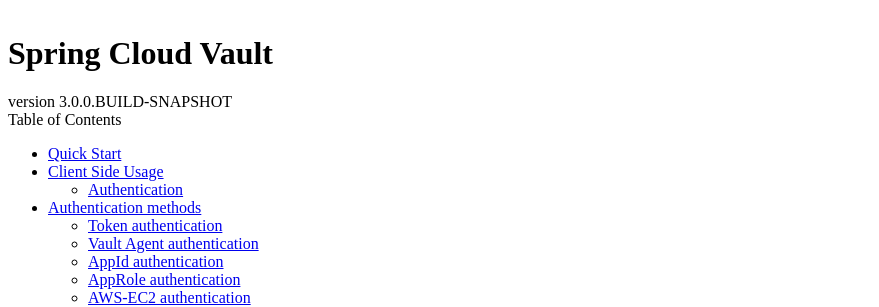
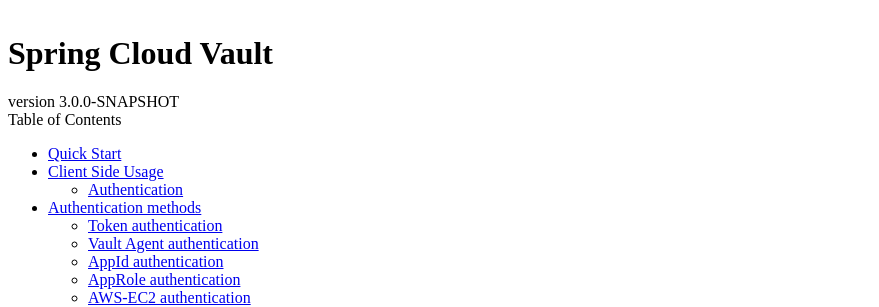
Before and after one commit to spring-cloud/spring-cloud-vault, a Jekyll site: the page reference/html/index.html, which Jekyll copies as it is, in a window 1280 px wide and 900 px high. Shown: the part 249-556 px from the top of the window, without its empty margins (0-879 px from the left). Built offline with Jekyll 4.4.1, drawn with Linux system fonts in a browser that asks for light colours; some of the changed text lies outside the part shown.

Commit message:
Sync docs from master to gh-pages

```diff
--- a/reference/html/README.html
+++ b/reference/html/README.html
@@ -432,7 +432,7 @@
     &lt;dependency&gt;
         &lt;groupId&gt;org.springframework.cloud&lt;/groupId&gt;
         &lt;artifactId&gt;spring-cloud-starter-vault-config&lt;/artifactId&gt;
-        &lt;version&gt;3.0.0.BUILD-SNAPSHOT&lt;/version&gt;
+        &lt;version&gt;3.0.0-SNAPSHOT&lt;/version&gt;
     &lt;/dependency&gt;
     &lt;dependency&gt;
         &lt;groupId&gt;org.springframework.boot&lt;/groupId&gt;
--- a/reference/html/index.html
+++ b/reference/html/index.html
@@ -113,7 +113,7 @@
 <div id="header">
 <h1>Spring Cloud Vault</h1>
 <div class="details">
-<span id="revnumber">version 3.0.0.BUILD-SNAPSHOT</span>
+<span id="revnumber">version 3.0.0-SNAPSHOT</span>
 </div>
 <div id="toc" class="toc2">
 <div id="toctitle">Table of Contents</div>
@@ -427,7 +427,7 @@
     &lt;dependency&gt;
         &lt;groupId&gt;org.springframework.cloud&lt;/groupId&gt;
         &lt;artifactId&gt;spring-cloud-starter-vault-config&lt;/artifactId&gt;
-        &lt;version&gt;3.0.0.BUILD-SNAPSHOT&lt;/version&gt;
+        &lt;version&gt;3.0.0-SNAPSHOT&lt;/version&gt;
     &lt;/dependency&gt;
     &lt;dependency&gt;
         &lt;groupId&gt;org.springframework.boot&lt;/groupId&gt;
@@ -1938,7 +1938,7 @@
     &lt;dependency&gt;
         &lt;groupId&gt;org.springframework.cloud&lt;/groupId&gt;
         &lt;artifactId&gt;spring-cloud-vault-config-consul&lt;/artifactId&gt;
-        &lt;version&gt;3.0.0.BUILD-SNAPSHOT&lt;/version&gt;
+        &lt;version&gt;3.0.0-SNAPSHOT&lt;/version&gt;
     &lt;/dependency&gt;
 &lt;/dependencies&gt;</code></pre>
 </div>
@@ -2006,7 +2006,7 @@
     &lt;dependency&gt;
         &lt;groupId&gt;org.springframework.cloud&lt;/groupId&gt;
         &lt;artifactId&gt;spring-cloud-vault-config-rabbitmq&lt;/artifactId&gt;
-        &lt;version&gt;3.0.0.BUILD-SNAPSHOT&lt;/version&gt;
+        &lt;version&gt;3.0.0-SNAPSHOT&lt;/version&gt;
     &lt;/dependency&gt;
 &lt;/dependencies&gt;</code></pre>
 </div>
@@ -2079,7 +2079,7 @@
     &lt;dependency&gt;
         &lt;groupId&gt;org.springframework.cloud&lt;/groupId&gt;
         &lt;artifactId&gt;spring-cloud-vault-config-aws&lt;/artifactId&gt;
-        &lt;version&gt;3.0.0.BUILD-SNAPSHOT&lt;/version&gt;
+        &lt;version&gt;3.0.0-SNAPSHOT&lt;/version&gt;
     &lt;/dependency&gt;
 &lt;/dependencies&gt;</code></pre>
 </div>
@@ -2183,7 +2183,7 @@
     &lt;dependency&gt;
         &lt;groupId&gt;org.springframework.cloud&lt;/groupId&gt;
         &lt;artifactId&gt;spring-cloud-vault-config-databases&lt;/artifactId&gt;
-        &lt;version&gt;3.0.0.BUILD-SNAPSHOT&lt;/version&gt;
+        &lt;version&gt;3.0.0-SNAPSHOT&lt;/version&gt;
     &lt;/dependency&gt;
 &lt;/dependencies&gt;</code></pre>
 </div>
--- a/reference/html/quickstart.html
+++ b/reference/html/quickstart.html
@@ -356,7 +356,7 @@
     &lt;dependency&gt;
         &lt;groupId&gt;org.springframework.cloud&lt;/groupId&gt;
         &lt;artifactId&gt;spring-cloud-starter-vault-config&lt;/artifactId&gt;
-        &lt;version&gt;3.0.0.BUILD-SNAPSHOT&lt;/version&gt;
+        &lt;version&gt;3.0.0-SNAPSHOT&lt;/version&gt;
     &lt;/dependency&gt;
     &lt;dependency&gt;
         &lt;groupId&gt;org.springframework.boot&lt;/groupId&gt;
```
Also changed, not shown: reference/html/spring-cloud-vault.html (+6 -6 lines).
